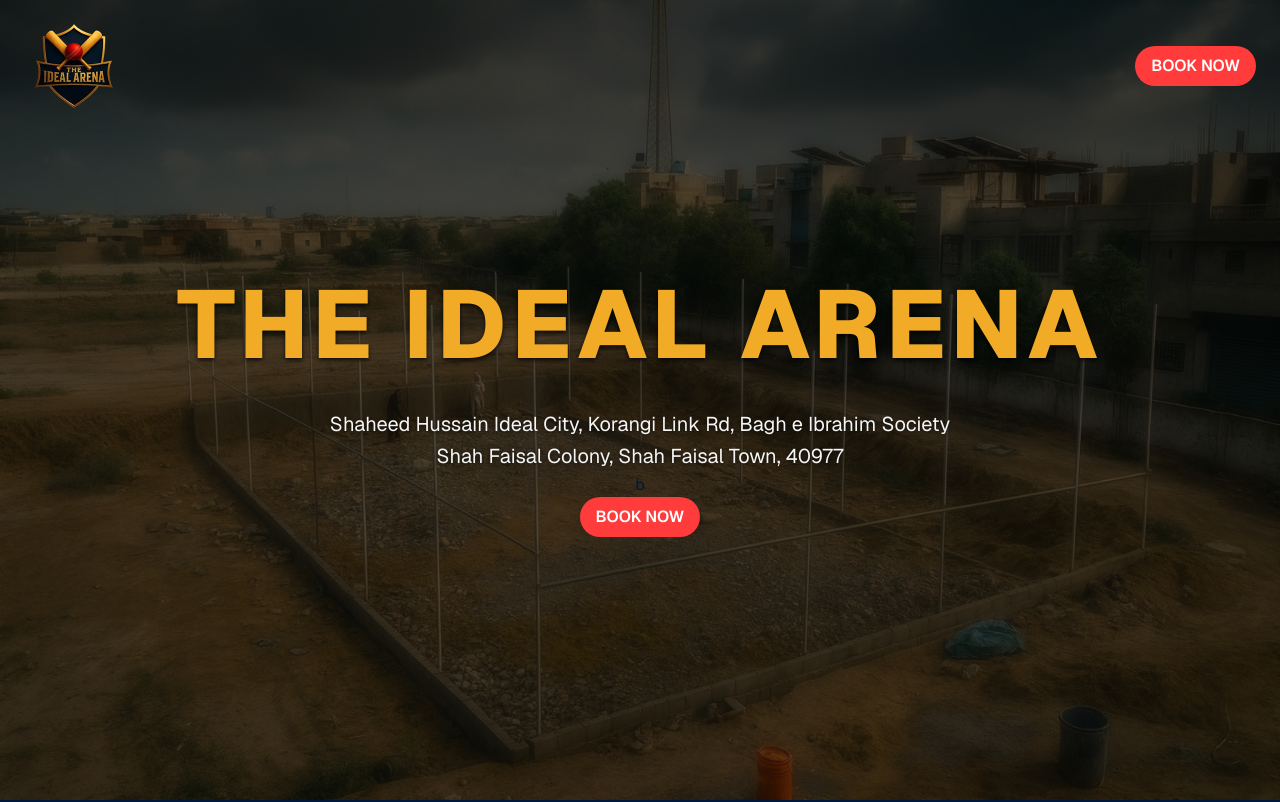
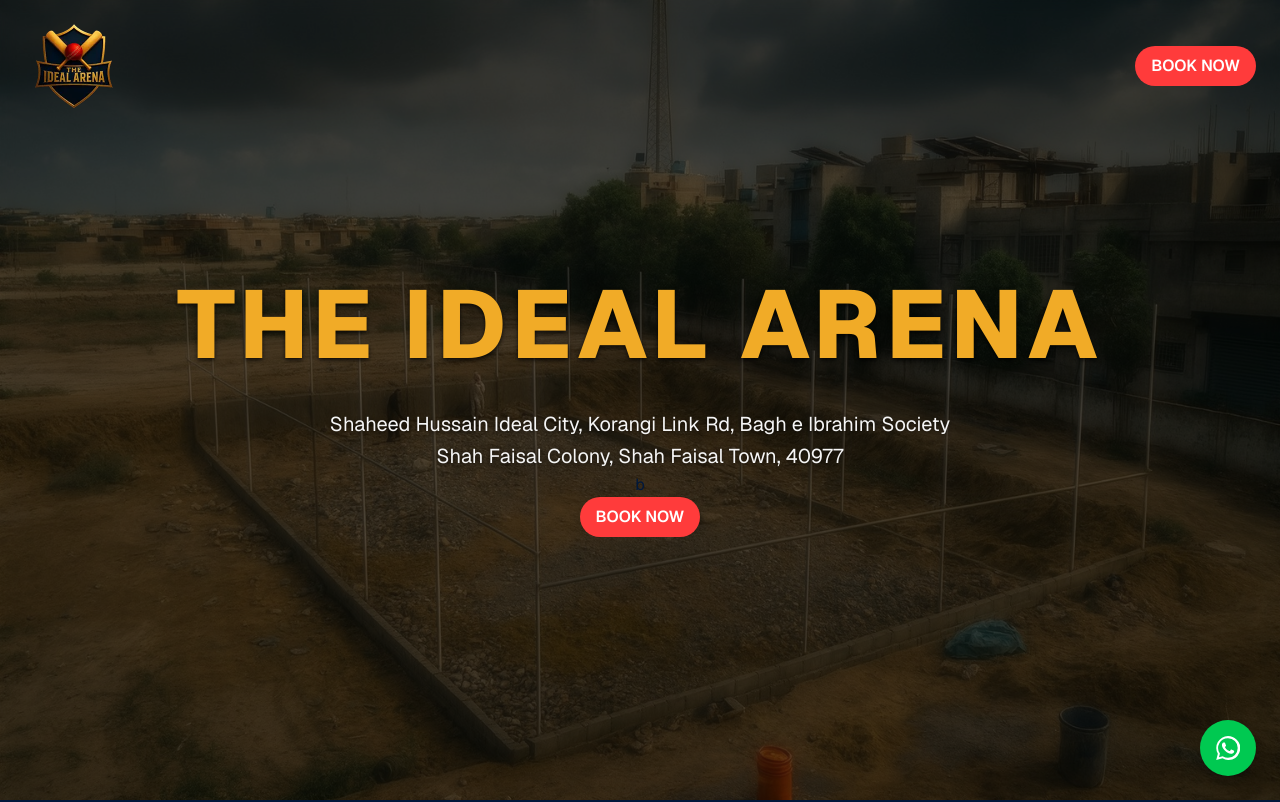
Before and after one commit to mueezejaz/ground-booking, a Next.js app: page / in a window 1280 px wide. Shown: the top 802 px of the page. Built offline with nearby package versions, Linux system fonts and the light colour scheme.

Commit message:
add whats app icon

```diff
--- a/app/page.js
+++ b/app/page.js
@@ -12,6 +12,32 @@
       <GroundShowcase />
       <ClientReviews />
       <FeedbackForm />
+      <Whatsapp />
     </>
   )
 }
+
+function Whatsapp() {
+  return (
+    <>
+      <a
+        href="https://wa.me/923001234567" // replace with your actual WhatsApp number
+        target="_blank"
+        rel="noopener noreferrer"
+        className="fixed bottom-6 right-6 bg-green-500 hover:bg-green-600 text-white p-4 rounded-full shadow-lg z-50"
+      >
+        <svg
+          xmlns="http://www.w3.org/2000/svg"
+          width="24"
+          height="24"
+          fill="currentColor"
+          className="w-6 h-6"
+          viewBox="0 0 16 16"
+        >
+          <path d="M13.601 2.326A7.945 7.945 0 008 .001a7.942 7.942 0 00-6.764 11.91L.15 16l4.206-1.103A7.943 7.943 0 008 16a7.945 7.945 0 005.675-13.674zM8 14.535a6.48 6.48 0 01-3.301-.899l-.237-.14-2.493.654.666-2.43-.155-.25A6.484 6.484 0 018 1.465a6.482 6.482 0 016.475 6.476A6.489 6.489 0 018 14.535zm3.69-4.846c-.201-.1-1.186-.585-1.37-.652-.184-.067-.318-.1-.451.1s-.518.652-.636.787c-.117.134-.234.15-.435.05-.201-.1-.847-.312-1.613-.995-.596-.53-.998-1.184-1.115-1.385-.117-.2-.012-.308.088-.408.09-.09.201-.234.301-.351.1-.117.134-.2.201-.334.067-.134.034-.25-.017-.351-.05-.1-.451-1.085-.618-1.487-.163-.392-.33-.34-.451-.346-.117-.007-.25-.009-.384-.009a.738.738 0 00-.534.25c-.184.2-.701.684-.701 1.669s.718 1.936.818 2.07c.1.134 1.414 2.157 3.427 3.026.479.207.852.33 1.143.423.48.152.917.13 1.263.079.385-.057 1.186-.484 1.353-.951.167-.467.167-.867.117-.951-.05-.084-.184-.134-.384-.234z" />
+        </svg>
+      </a>
+
+    </>
+  )
+}
--- a/app/user/verify/[bookingId]/page.js
+++ b/app/user/verify/[bookingId]/page.js
@@ -181,7 +181,7 @@
 
     return (
         <>
-            <nva className="w-full px-6 py-4 bg-primary text-white flex  justify-between items-center">
+            <nav className="w-full px-6 py-4 bg-primary text-white flex  justify-between items-center">
                 <Link href="/" passHref>
                     <img
                         src="/nav.webp"
@@ -198,7 +198,7 @@
                         Sign Out
                     </Button>
                 </div>
-            </nva>
+            </nav>
 
             <div className="min-h-screen w-full bg-white flex justify-center items-center px-4 py-10">
                 <Card className="w-full max-w-xl bg-white text-primary shadow-lg">
```
